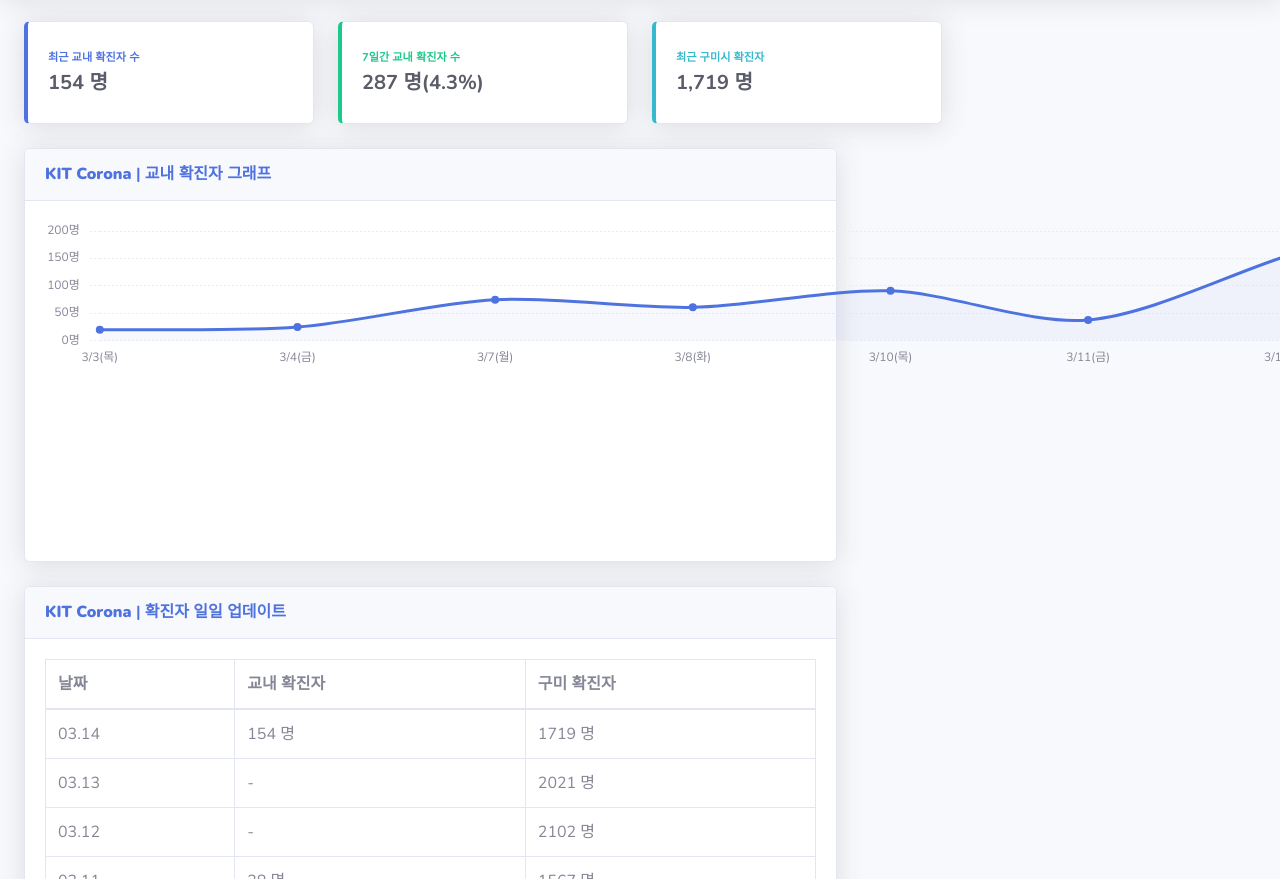
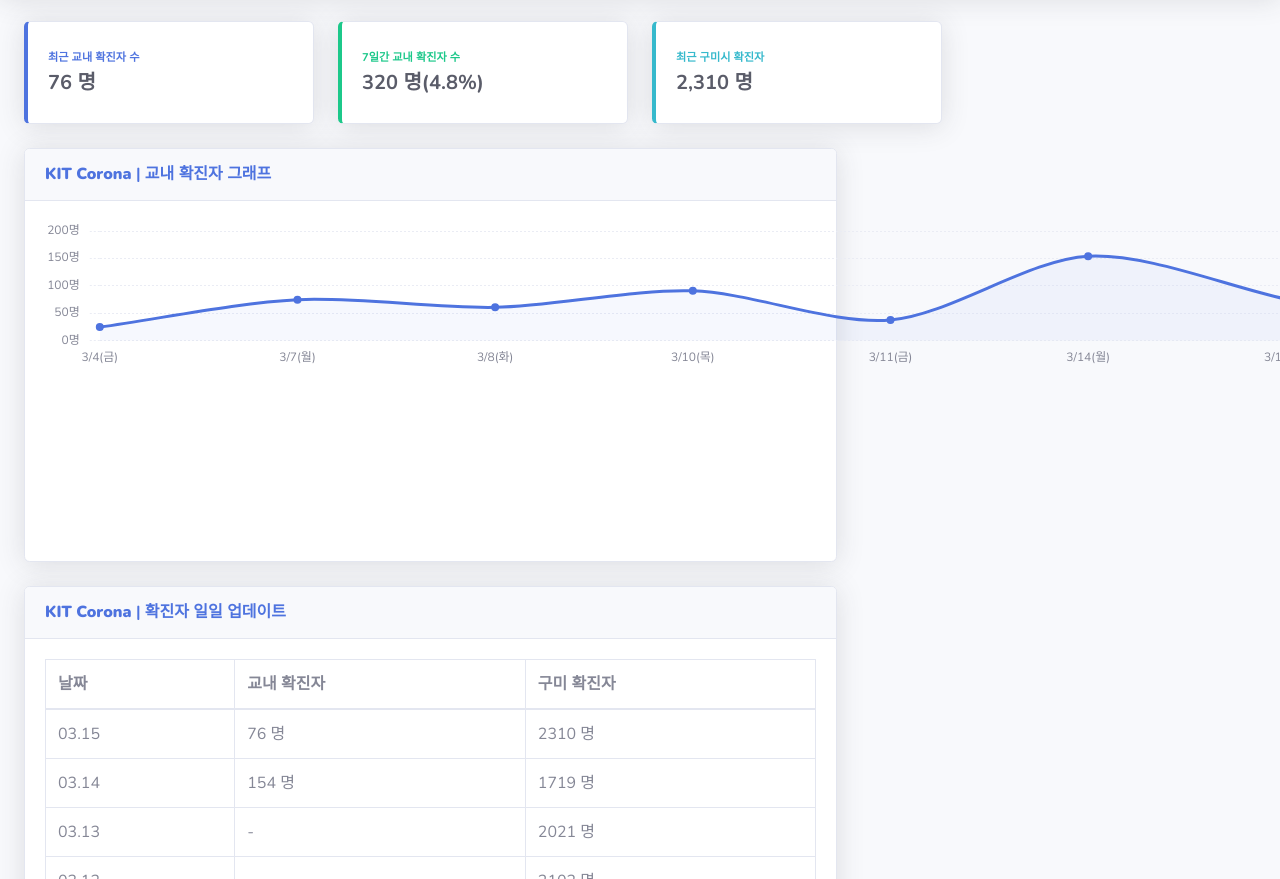
Before and after one commit to djaxodnjs1234/KITCorona, a website with bundled scripts: page index.html in a window 1280 px wide. Shown: the part 73-952 px from the top of the page. Built offline with nearby package versions, Linux system fonts and the light colour scheme.

Commit message:
3/15 first commit

```diff
--- a/index.html
+++ b/index.html
@@ -82,7 +82,7 @@
                                         <div class="col mr-2">
                                             <div class="text-xs font-weight-bold text-primary text-uppercase mb-1">
                                                 최근 교내 확진자 수</div>
-                                            <div class="h5 mb-0 font-weight-bold text-gray-800">154 명</div><!--xodnjs-->
+                                            <div class="h5 mb-0 font-weight-bold text-gray-800">76 명</div><!--xodnjs-->
                                         </div>
                                     </div>
                                 </div>
@@ -97,7 +97,7 @@
                                         <div class="col mr-2">
                                             <div class="text-xs font-weight-bold text-success text-uppercase mb-1">
                                                 7일간 교내 확진자 수</div>
-                                            <div class="h5 mb-0 font-weight-bold text-gray-800">287 명(4.3%)</div><!--xodnjs-->
+                                            <div class="h5 mb-0 font-weight-bold text-gray-800">320 명(4.8%)</div><!--xodnjs-->
                                         </div>
                                     </div>
                                 </div>
@@ -114,7 +114,7 @@
                                             </div>
                                             <div class="row no-gutters align-items-center">
                                                 <div class="col-auto">
-                                                    <div class="h5 mb-0 mr-3 font-weight-bold text-gray-800">1,719 명</div><!--xodnjs-->
+                                                    <div class="h5 mb-0 mr-3 font-weight-bold text-gray-800">2,310 명</div><!--xodnjs-->
                                                 </div>
                                             </div>
                                         </div>
@@ -190,11 +190,11 @@
                                             <td></td>
                                             <td> 명</td>
                                         <tr>-->
-                                        <!--<tr>
-                                            <td>03.</td>
-                                            <td></td>
-                                            <td> 명</td>
-                                        <tr>-->
+                                        <tr>
+                                            <td>03.15</td>
+                                            <td>76 명</td>
+                                            <td>2310 명</td>
+                                        <tr>
                                         <tr>
                                             <td>03.14</td>
                                             <td>154 명</td>
--- a/js/demo/chart-area-demo.js
+++ b/js/demo/chart-area-demo.js
@@ -32,7 +32,7 @@ var ctx = document.getElementById("myAreaChart");
 var myLineChart = new Chart(ctx, {
   type: 'line',
   data: {
-    labels: [ "3/3(목)", "3/4(금)", "3/7(월)", "3/8(화)", "3/10(목)", "3/11(금)", "3/14(월)"],//xodnjs
+    labels: [  "3/4(금)", "3/7(월)", "3/8(화)", "3/10(목)", "3/11(금)", "3/14(월)", "3/15(화)"],//xodnjs
     datasets: [{
       label: "확진자",
       lineTension: 0.3,
@@ -46,7 +46,7 @@ var myLineChart = new Chart(ctx, {
       pointHoverBorderColor: "rgba(78, 115, 223, 1)",
       pointHitRadius: 10,
       pointBorderWidth: 2,
-      data: [20, 25, 75, 61, 91, 38,154],//xodnjs
+      data: [25, 75, 61, 91, 38, 154, 76],//xodnjs
     }],
   },
   options: {
```
